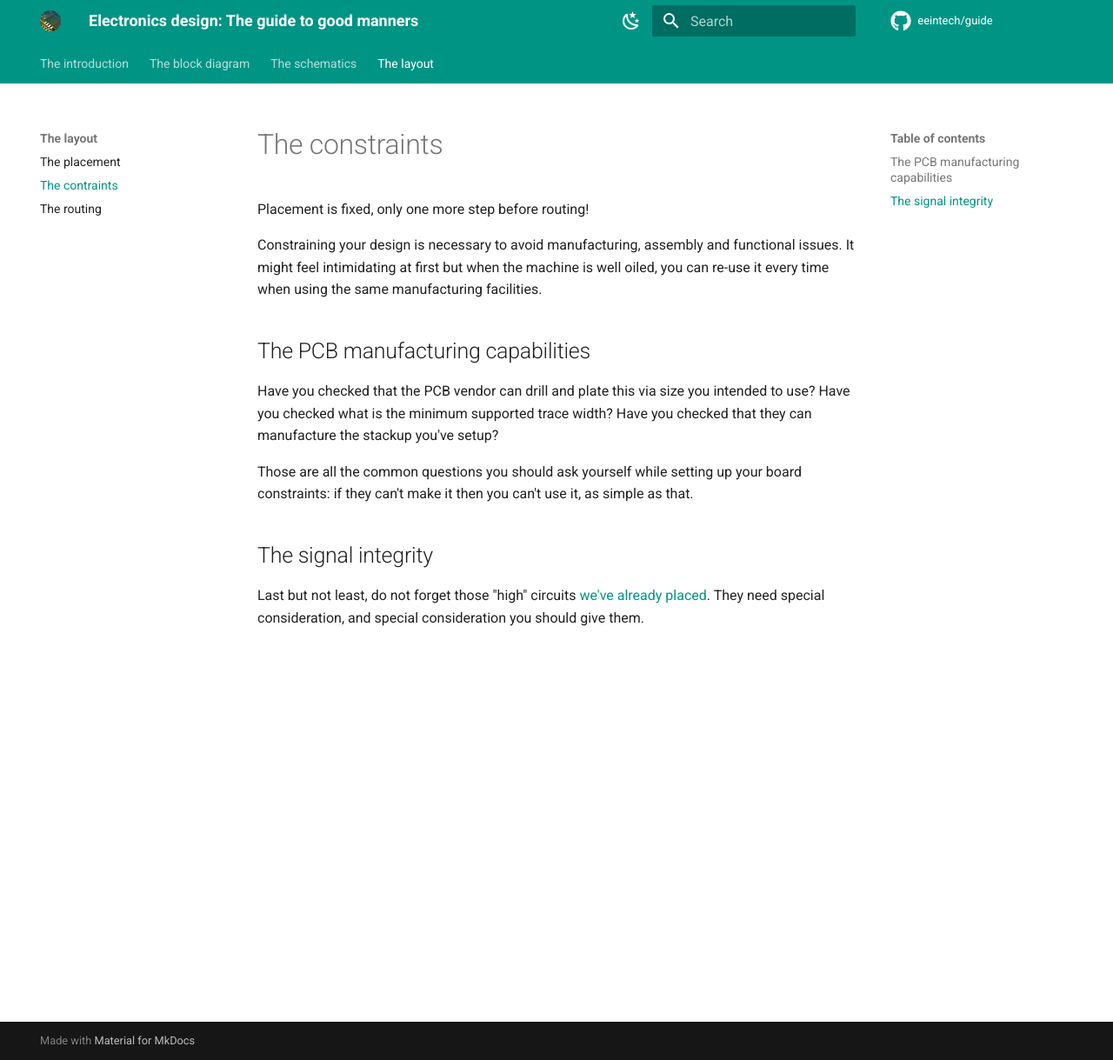
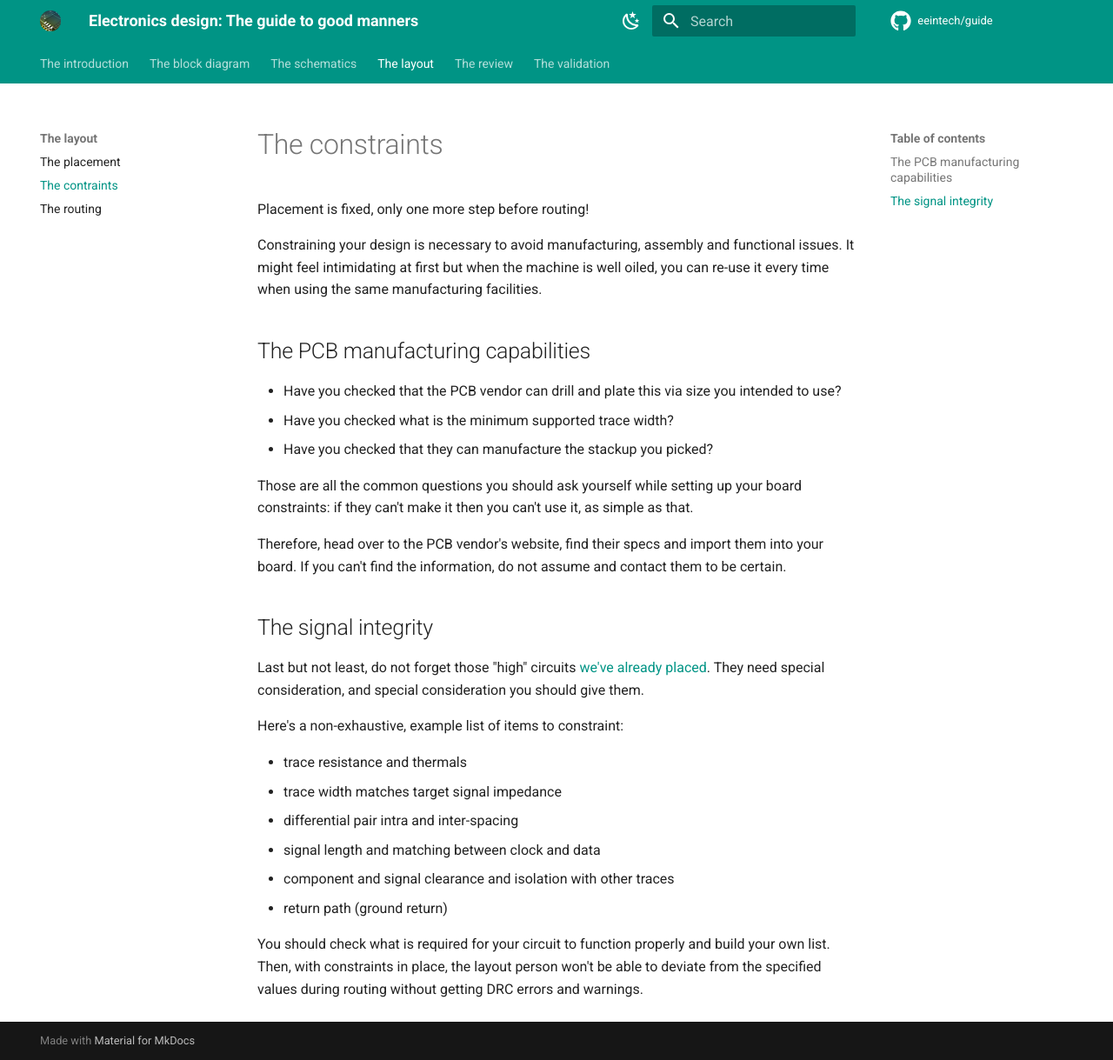
Before and after one commit to eeintech/guide, an MkDocs documentation site: the page built from docs/l_constraint.md, in a window 1280 px wide and 1219 px high. Shown: the whole window at 87% size. Built offline with MkDocs 1.6.1 and Material for MkDocs 9.7.7, drawn with Linux system fonts in a browser that asks for light colours; comment, search, counter and statistics services are not loaded.

Commit message:
Add more layout, review and validation

```diff
--- a/docs/l_constraint.md
+++ b/docs/l_constraint.md
@@ -7,13 +7,27 @@ It might feel intimidating at first but when the machine is well oiled, you can
 
 ## The PCB manufacturing capabilities
 
-Have you checked that the PCB vendor can drill and plate this via size you intended to use?
-Have you checked what is the minimum supported trace width?
-Have you checked that they can manufacture the stackup you've setup?
+- Have you checked that the PCB vendor can drill and plate this via size you intended to use?
+- Have you checked what is the minimum supported trace width?
+- Have you checked that they can manufacture the stackup you picked?
 
 Those are all the common questions you should ask yourself while setting up your board constraints: if they can't make it then you can't use it, as simple as that.
+
+Therefore, head over to the PCB vendor's website, find their specs and import them into your board. If you can't find the information, do not assume and contact them to be certain.
 
 ## The signal integrity
 
 Last but not least, do not forget those "high" circuits [we've already placed](../l_place/#the-high-circuits).
 They need special consideration, and special consideration you should give them.
+
+Here's a non-exhaustive, example list of items to constraint:
+
+- trace resistance and thermals
+- trace width matches target signal impedance
+- differential pair intra and inter-spacing
+- signal length and matching between clock and data
+- component and signal clearance and isolation with other traces
+- return path (ground return)
+
+You should check what is required for your circuit to function properly and build your own list.
+Then, with constraints in place, the layout person won't be able to deviate from the specified values during routing without getting DRC errors and warnings.
--- a/mkdocs.yml
+++ b/mkdocs.yml
@@ -53,6 +53,8 @@ nav:
     - The placement: l_place.md
     - The contraints: l_constraint.md
     - The routing: l_route.md
+  - review.md
+  - validation.md
 
 # Extensions
 markdown_extensions:
```
Also changed, not shown: docs/index.md (+1 -2 lines), docs/l_route.md (+12 -0 lines), docs/review.md (added, +17 -0 lines), docs/validation.md (added, +20 -0 lines).
